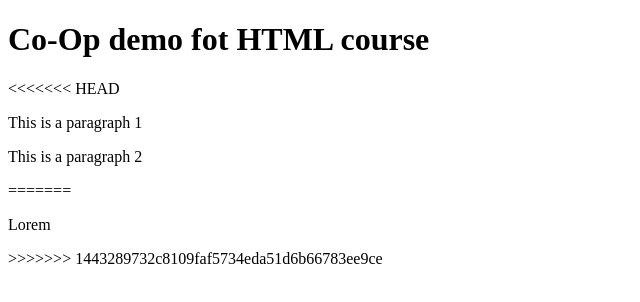
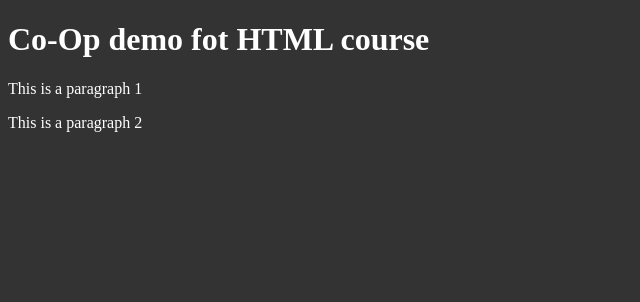
Before and after one commit to AkiKurvinen/co-op-demo.github.io, a plain HTML site: page index.html in a window 1280 px wide. Shown: the whole page, without its empty margins (0-640 px from the left). Drawn offline with Linux system fonts and the light colour scheme.

Commit message:
add dark mode

```diff
--- a/index.html
+++ b/index.html
@@ -1,17 +1,15 @@
  <!DOCTYPE html>
 <html>
 <head>
+<link rel="stylesheet" href="style.css">
 <title>Co-Op demo</title>
 </head>
 <body>
 
 <h1>Co-Op demo fot HTML course</h1>
-<<<<<<< HEAD
+
 <p>This is a paragraph 1</p>
 <p>This is a paragraph 2</p>
-=======
-<p>Lorem</p>
 
->>>>>>> 1443289732c8109faf5734eda51d6b66783ee9ce
 </body>
 </html>
--- /dev/null
+++ b/style.css
@@ -0,0 +1,4 @@
+body{
+background-color:#333;
+color:white;
+}
```
